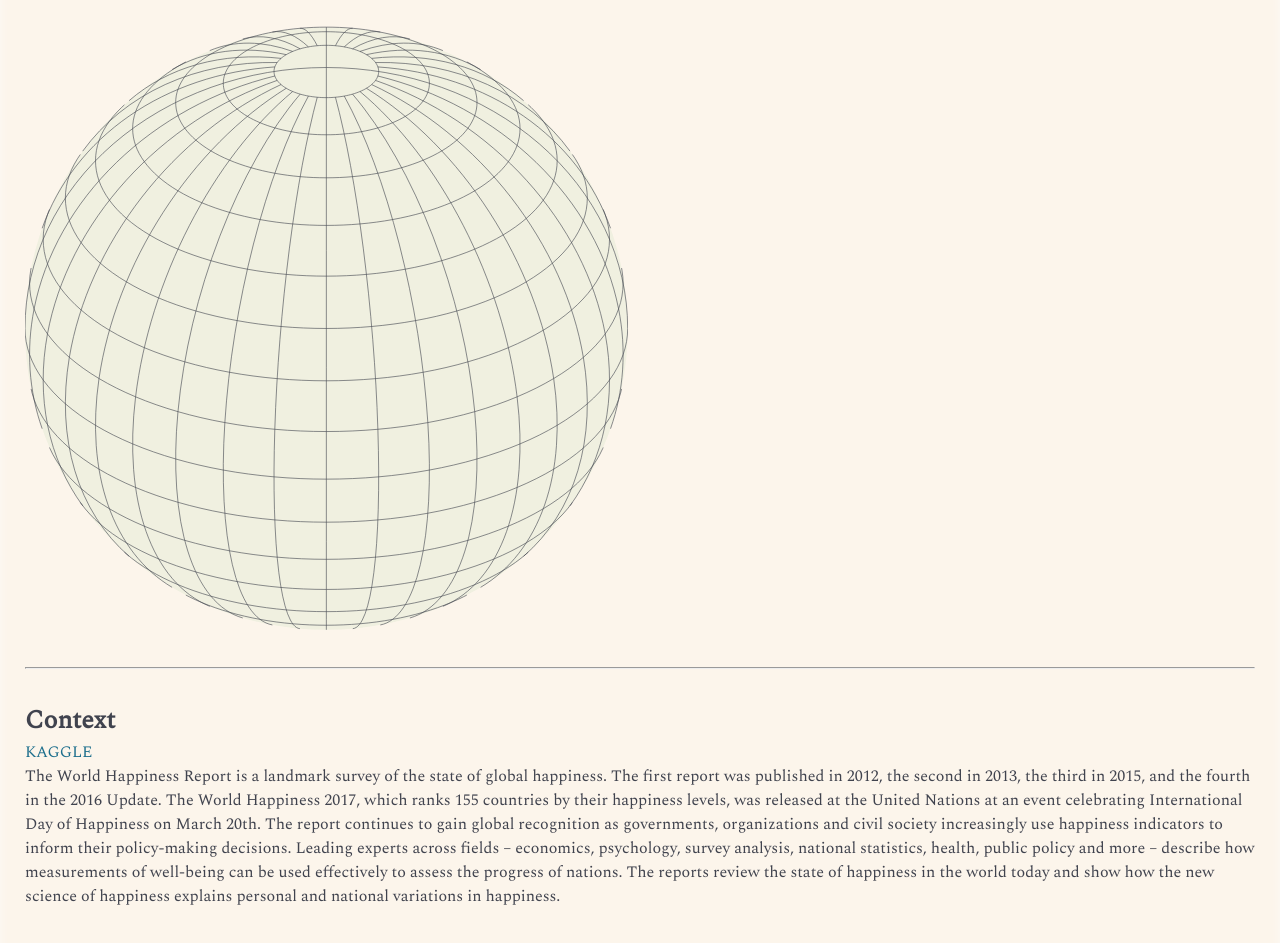
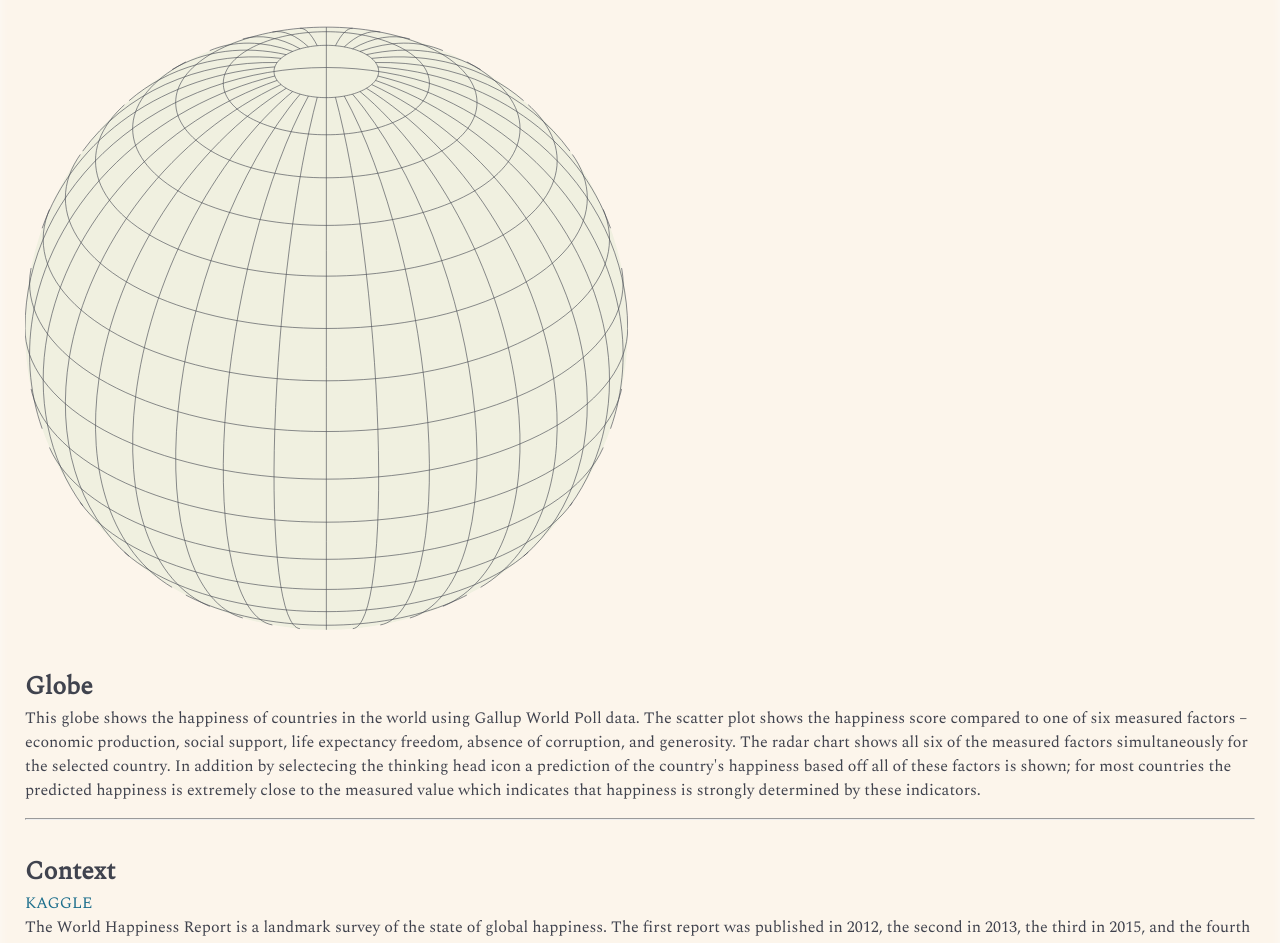
Before and after one commit to britalvr/Project_3, a plain HTML site: page index.html in a window 1280 px wide. Shown: the part 94-1037 px from the top of the page. Drawn offline with nearby package versions, Linux system fonts and the light colour scheme; some packages are replaced by stand-ins of ours; a script that the page names is missing.

Commit message:
Update index.html

```diff
--- a/index.html
+++ b/index.html
@@ -51,6 +51,16 @@ economic production, social support, life expectancy, freedom, absence of corrup
 
 
 <div class="bottomRow">
+
+	<h2>Globe</h2>
+	<p>
+	This globe shows the happiness of countries in the world using Gallup World Poll data. The scatter plot shows
+	the happiness score compared to one of six measured factors – economic production, social support, life expectancy
+	freedom, absence of corruption, and generosity. The radar chart shows all six of the measured factors
+	simultaneously for the selected country. In addition by selectecing the thinking head icon a prediction of the country's
+	happiness based off all of these factors is shown; for most countries the predicted happiness is extremely close to the measured
+	value which indicates that happiness is strongly determined by these indicators.
+	</p>
 
 	<hr />
 
```
